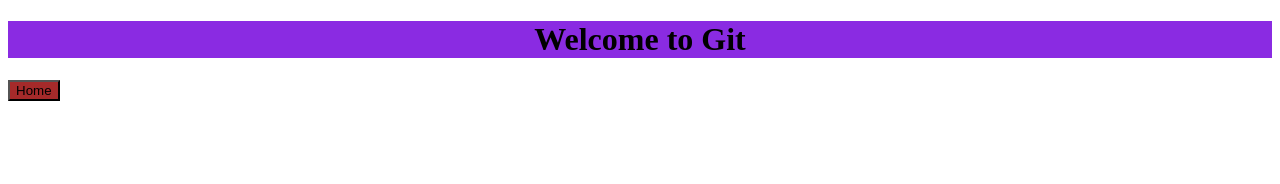
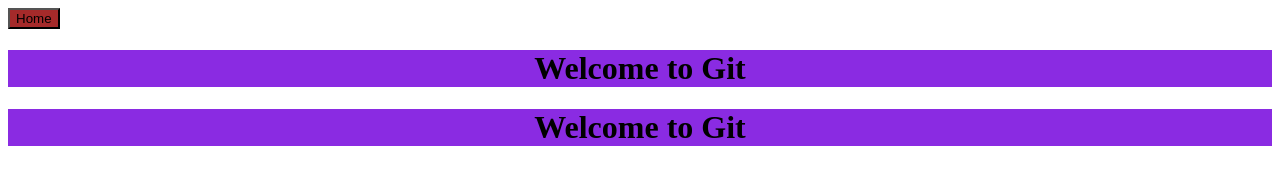
Before and after one commit to Samundra25/GIthub_Train, a plain HTML site: page index.html in a window 1280 px wide. Drawn offline with Linux system fonts and the light colour scheme.

Commit message:
feat: copy h1

```diff
--- a/index.html
+++ b/index.html
@@ -7,7 +7,8 @@
     <link rel="stylesheet" href="./index.css">
   </head>
   <body>
+    <button  class ="button" value="Home">Home</button>
     <h1 class="heading">Welcome to Git</h1>
-    <button  class ="button" value="Home">Home</button>
+    <h1 class="heading">Welcome to Git</h1>
   </body>
 </html>
```
